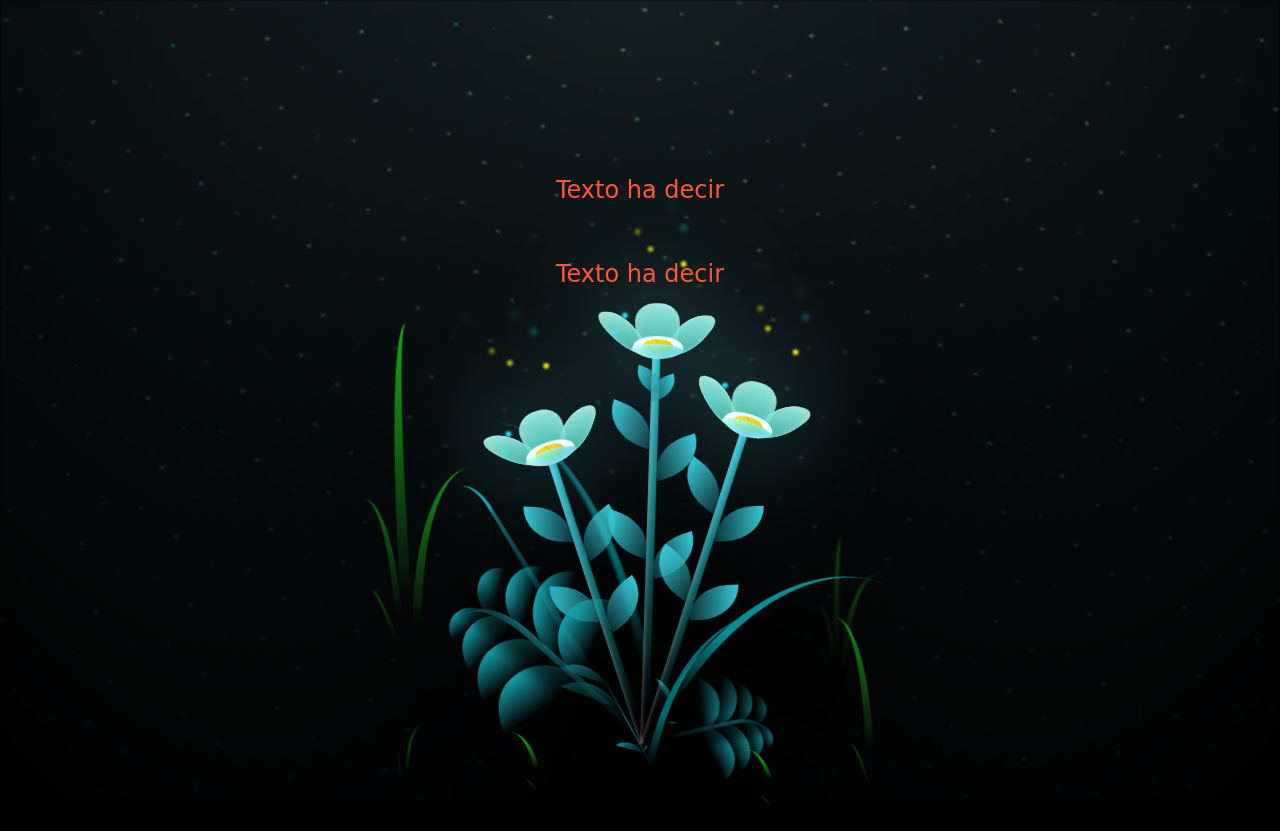
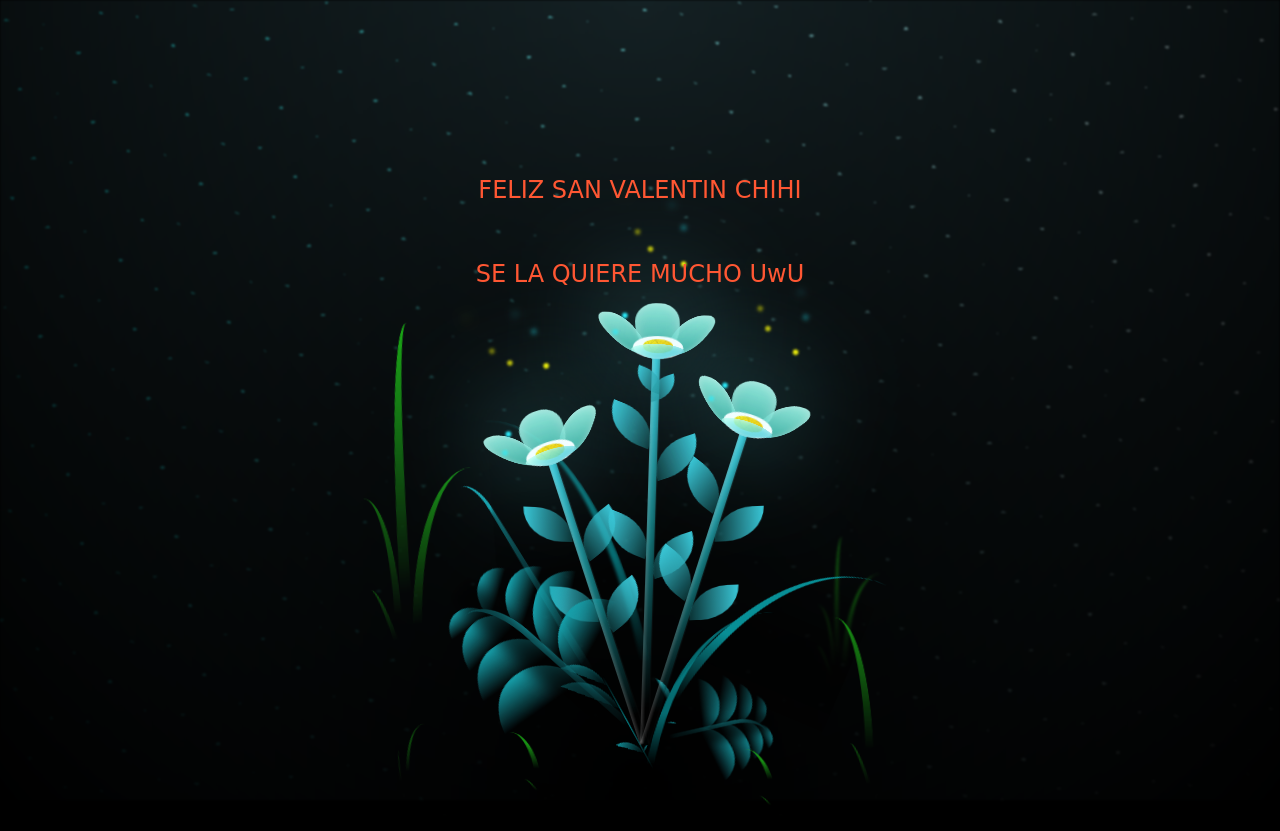
Before and after one commit to vadygm/SanValentin, a plain HTML site: page index.html in a window 1280 px wide. Drawn offline with Linux system fonts and the light colour scheme.

Commit message:
Animacion

```diff
--- a/index.html
+++ b/index.html
@@ -9,8 +9,8 @@
 </head>
 
 <body class="not-loaded">
-    <div id="saludo">Texto ha decir</div>
-    <div id="saludo1">Texto ha decir</div>
+    <div id="saludo">FELIZ SAN VALENTIN CHIHI</div>
+    <div id="saludo1">SE LA QUIERE MUCHO UwU</div>
     <div class="night"></div>
     <div class="flowers">
       <div class="flower flower--1">
```
Also changed, not shown: style.css (line endings or trailing spaces).
